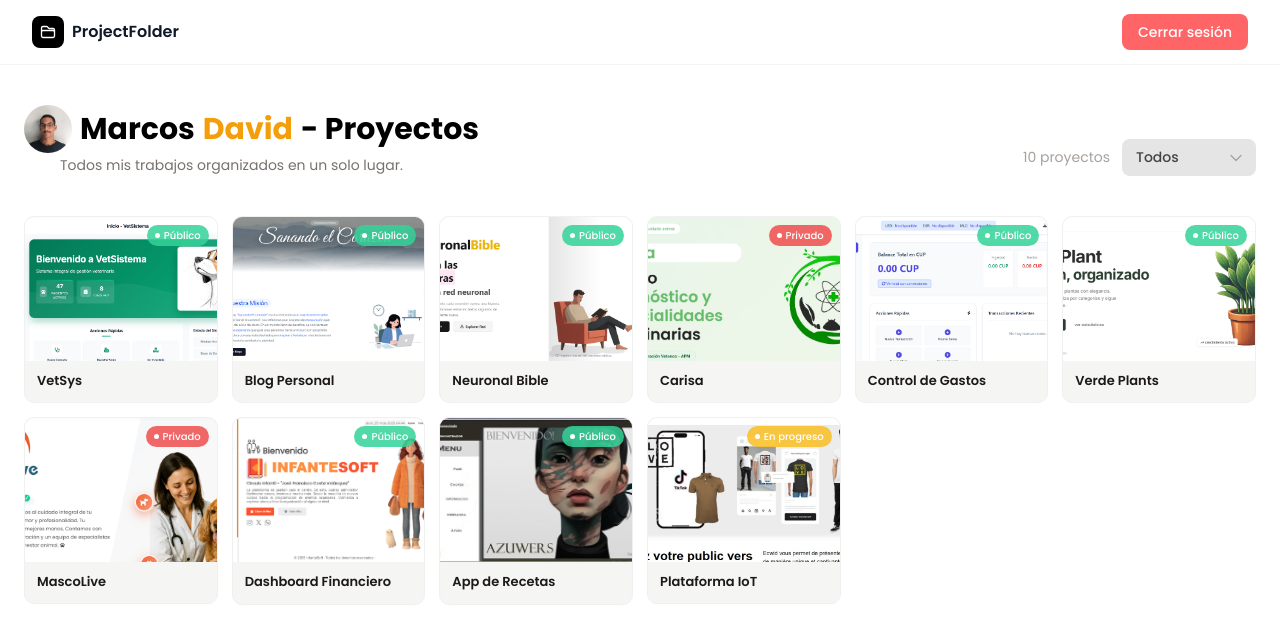
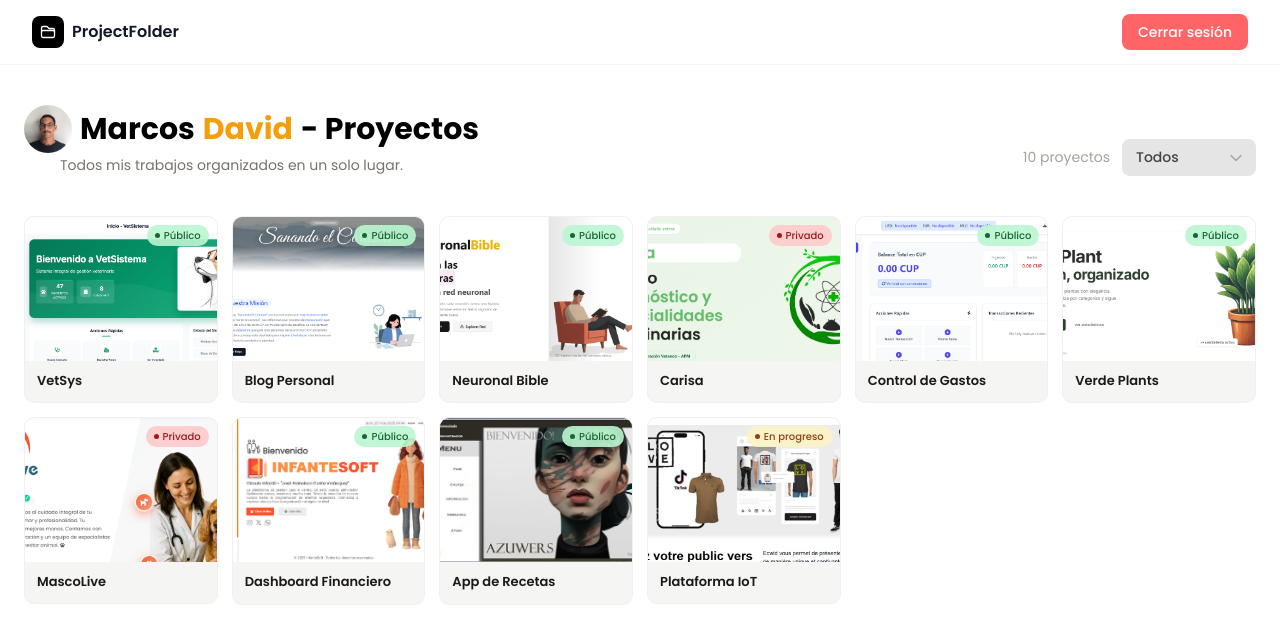
Before and after one commit to Markito333/ProjectFolder, a Next.js app: page /projects in a window 1280 px wide. Shown: the top 644 px of the page. Built offline with nearby package versions, Linux system fonts and the light colour scheme.

Commit message:
change the colors in the status badge

```diff
--- a/components/ProjectCard.tsx
+++ b/components/ProjectCard.tsx
@@ -60,11 +60,16 @@ export default function ProjectCard({
               fontWeight: 500,
               backgroundColor:
                 project.status === 'public'
-                  ? 'rgba(52,211,153,0.85)'
+                  ? 'rgba(187,247,208,0.9)'
                   : project.status === 'in-progress'
-                    ? 'rgba(251,191,36,0.85)'
-                    : 'rgba(239,68,68,0.8)',
-              color: '#fff',
+                    ? 'rgba(254,243,199,0.9)'
+                    : 'rgba(254,202,202,0.9)',
+              color:
+                project.status === 'public'
+                  ? '#166534'
+                  : project.status === 'in-progress'
+                    ? '#92400e'
+                    : '#991b1b',
             }}
           >
             <span
@@ -72,7 +77,12 @@ export default function ProjectCard({
                 width: '5px',
                 height: '5px',
                 borderRadius: '50%',
-                backgroundColor: '#fff',
+                backgroundColor:
+                  project.status === 'public'
+                    ? '#166534'
+                    : project.status === 'in-progress'
+                      ? '#92400e'
+                      : '#991b1b',
                 display: 'inline-block',
               }}
             />
--- a/components/ProjectModal.tsx
+++ b/components/ProjectModal.tsx
@@ -157,13 +157,13 @@ export default function ProjectModal({
                 fontWeight: 500,
                 backgroundColor:
                   project.status === 'public'
-                    ? '#d1fae5'
+                    ? '#bbf7d0'
                     : project.status === 'in-progress'
                       ? '#fef3c7'
-                      : '#fee2e2',
+                      : '#fecaca',
                 color:
                   project.status === 'public'
-                    ? '#065f46'
+                    ? '#166534'
                     : project.status === 'in-progress'
                       ? '#92400e'
                       : '#991b1b',
@@ -176,10 +176,10 @@ export default function ProjectModal({
                   borderRadius: '50%',
                   backgroundColor:
                     project.status === 'public'
-                      ? '#059669'
+                      ? '#166534'
                       : project.status === 'in-progress'
-                        ? '#d97706'
-                        : '#dc2626',
+                        ? '#92400e'
+                        : '#991b1b',
                   display: 'inline-block',
                 }}
               />
```
